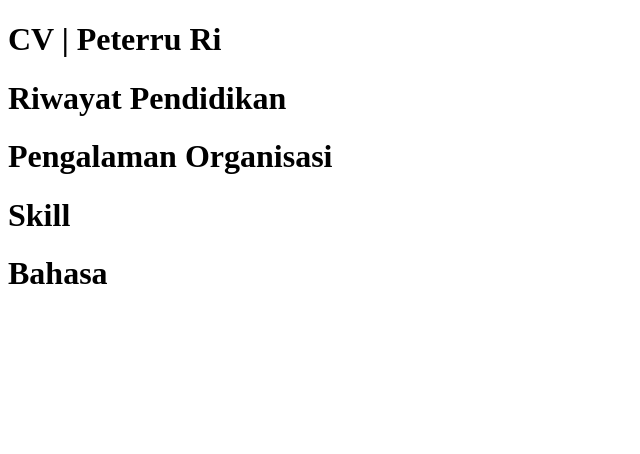
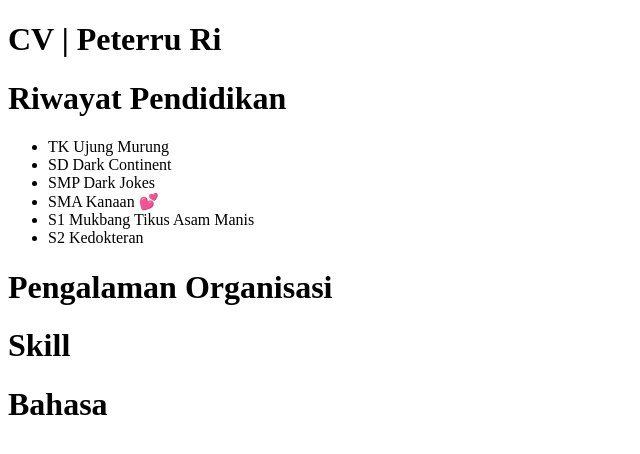
Before and after one commit to peterruri/peterruri.github.io, a plain HTML site: page index.html in a window 1280 px wide. Shown: the whole page, without its empty margins (0-640 px from the left). Drawn offline with Linux system fonts and the light colour scheme.

Commit message:
Add files via upload

```diff
--- a/index.html
+++ b/index.html
@@ -12,6 +12,14 @@
     </header>
     <main>
         <h1>Riwayat Pendidikan</h1>
+        <ul>
+            <li>TK Ujung Murung</li>
+            <li>SD Dark Continent</li>
+            <li>SMP Dark Jokes</li>
+            <li>SMA Kanaan 💕</li>
+            <li>S1 Mukbang Tikus Asam Manis</li>
+            <li>S2 Kedokteran</li>
+        </ul>
         <h1>Pengalaman Organisasi</h1>
         <h1>Skill</h1>
         <h1>Bahasa</h1>
```
